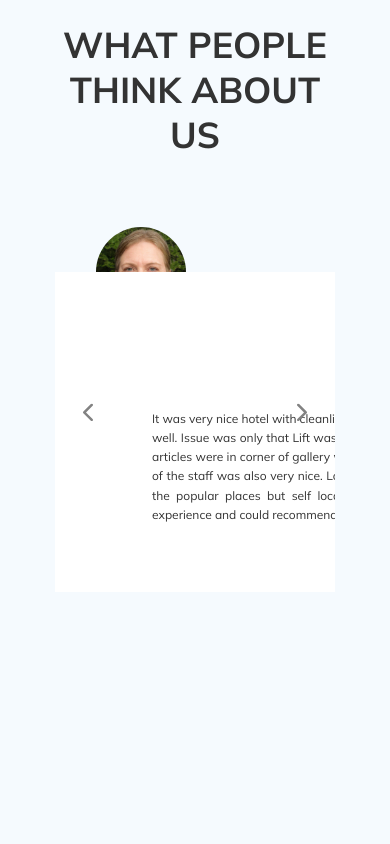
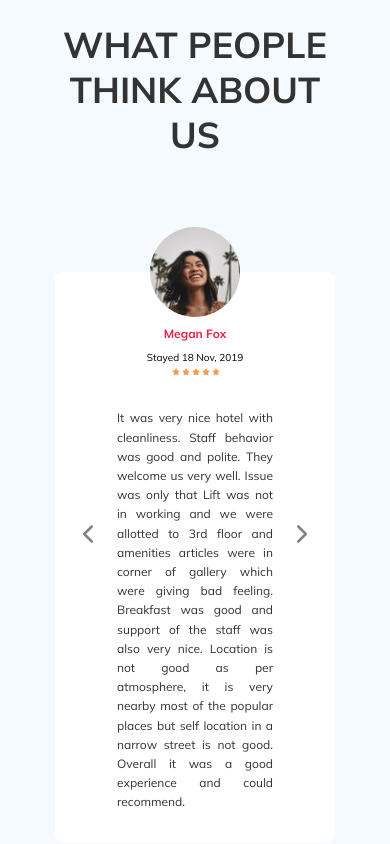
Before and after one commit to DanilaEmanov/tour-plan, a plain HTML site: page index.html in a window 390 px wide. Shown: the part 1292-2136 px from the top of the page. Before the commit the page ends 1954 px from the top, so only its background shows below. Drawn offline with nearby package versions, Linux system fonts and the light colour scheme.

Commit message:
fix: исправление неточностей с PP

```diff
--- a/sass/_media.sass
+++ b/sass/_media.sass
@@ -49,6 +49,11 @@
     width: 340px
     min-height: 210px
     height: 210px
+    // СЕКЦИЯ REVIEWS
+  .reviews
+    &-slider
+      &__input
+        max-width: 580px
 @media screen and ( max-width: 768px )
   .container
     max-width: 700px
--- a/sass/blocks/_reviews.sass
+++ b/sass/blocks/_reviews.sass
@@ -10,7 +10,13 @@
     text-transform: uppercase
     margin: 0
     margin-bottom: 70px
-
+  &-stars
+      &__wrapper
+        display: flex
+        align-items: center
+        width: 48px
+        justify-content: space-between
+        margin-left: 3px
   &-slider
     &__item
       background-color: #fff
@@ -18,7 +24,7 @@
       display: flex
       flex-direction: column
       align-items: center
-      width: 731px
+      max-width: 731px
       margin: 45px auto 0
       padding: 0 62px 30px
       position: relative
@@ -49,12 +55,11 @@
       font-size: 12px
       line-height: 15px
       color: $primary
+      margin: 0
       margin-bottom: 10px
-      margin: 0
     &__date
       font-size: 10px
       line-height: 13px
-      /* identical to box height */
       color: #000000
       margin-bottom: 4px
     &__text
@@ -76,12 +81,12 @@
       position: absolute
       z-index: 99
       border: none
-      top: 50%
-      transform: translateY(-42%)
+      top: 41%
       background-repeat: no-repeat
       background-position: center
       background-size: 10px
       background-color: transparent
+      transform: translateY(-50%)
       &_next
         right: 18px
         background-image: url('../img/arrow-reviews-next.svg')
```
Also changed, not shown: css/style.css, 1 other file.
